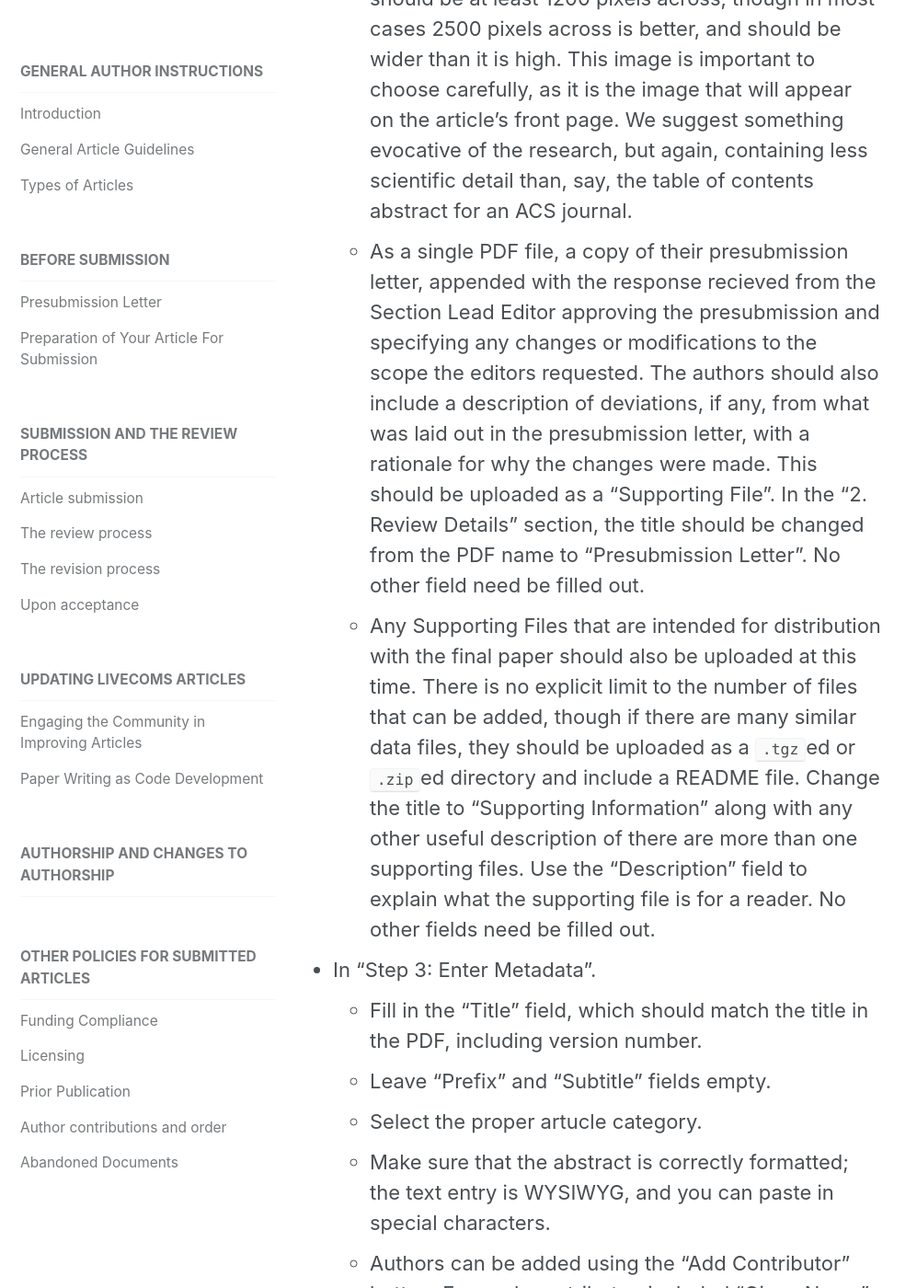
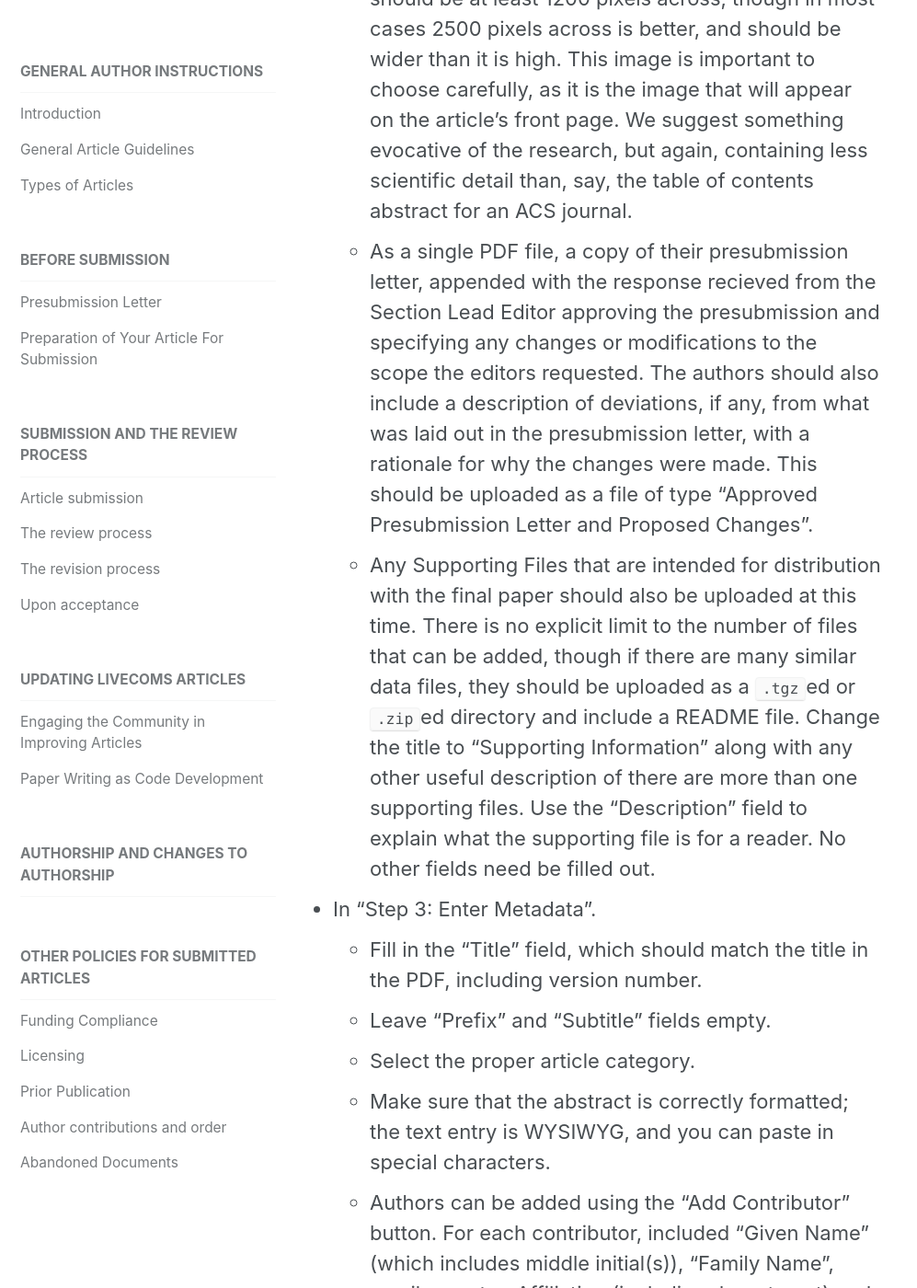
Before and after one commit to livecomsjournal/livecomsjournal.github.io, a Jekyll site: the page built from _author_instructions/01_policies.md, in a window 1280 px wide and 1400 px high, scrolled down 11500 px. Shown: the whole window at 92% size, without its empty margins (0-997 px from the left). Built offline with Jekyll 4.4.1, drawn with Linux system fonts in a browser that asks for light colours; some of the changed text lies outside the part shown.

Commit message:
Update 01_policies.md

```diff
--- a/_author_instructions/01_policies.md
+++ b/_author_instructions/01_policies.md
@@ -171,14 +171,16 @@ When ready for submission, the author uploads the final article PDF (created usi
   * In "Step 2: Upload Submission" is to upload your files. You must include:
     * An "Article Text" file, which is the main `.pdf` file created from the appropriate LaTeX template. In the "Review Details" field, change the name from the name of the pdf you uploaded to "Article Text", as you will only be uploading one.
     * A key graphic or representative cover image. This should be something which graphically portrays in general terms the subject area you are focusing on or the aims of the paper. This is not a table of contents abstract, as it will be automatically cropped and resized when being shared in different formats.  It should be at least 1200 pixels across, though in most cases 2500 pixels across is better, and should be wider than it is high. This image is important to choose carefully, as it is the image that will appear on the article's front page. We suggest something evocative of the research, but again, containing less scientific detail than, say, the table of contents abstract for an ACS journal.
-    * As a single PDF file, a copy of their presubmission letter, appended with the response recieved from the Section Lead Editor approving the presubmission and specifying any changes or modifications to the scope the editors requested. The authors should also include a description of deviations, if any, from what was laid out in the presubmission letter, with a rationale for why the changes were made. This should be uploaded as a "Supporting File". In the "2. Review Details" section, the title should be changed from the PDF name to "Presubmission Letter". No other field need be filled out.
+    * As a single PDF file, a copy of their presubmission letter, appended with the response recieved from the Section Lead Editor approving the presubmission and specifying any changes or modifications to the scope the editors requested. The authors should also include a description of deviations, if any, from what was laid out in the presubmission letter, with a rationale for why the changes were made. This should be uploaded as a file of type "Approved Presubmission Letter and Proposed Changes".
     * Any Supporting Files that are intended for distribution with the final paper should also be uploaded at this time. There is no explicit limit to the number of files that can be added, though if there are many similar data files, they should be uploaded as a `.tgz`ed or `.zip`ed directory and include a README file. Change the title to "Supporting Information" along with any other useful description of there are more than one supporting files. Use the "Description" field to explain what the supporting file is for a reader. No other fields need be filled out.
  * In "Step 3: Enter Metadata".
    * Fill in the "Title" field, which should match the title in the PDF, including version number.
    * Leave "Prefix" and "Subtitle" fields empty.
-   * Select the proper artucle category.
+   * Select the proper article category.
    * Make sure that the abstract is correctly formatted; the text entry is WYSIWYG, and you can paste in special characters.
    * Authors can be added using the "Add Contributor" button. For each contributor, included "Given Name" (which includes middle initial(s)), "Family Name", email, country, Affiliation (including department) and ORCID ID's, and Contributor role for all authors.  You may leave the "Bio Statement" and "Homepage URL" fields blank.
+   * Add article keywords (4--5) and funding agencies.
+   * Suggest recommended reviewers, and reviewers to exclude. Please include the name(s), affiliation(s), institutional email address and reasons why each individual should be considered for inclusion/exclusion as peer reviewers.
   * In "Step 4: Confirmation", you should review your submission and make any changes to information entered in Steps 1-3.  You will then be asked to confirm the submission.
   * In "Step 5: Next Steps", you will be show the links to review the submission.   In the future, you can review your submission upon logging in by going to the "Submissions" field in the left menu bar.
 
```
